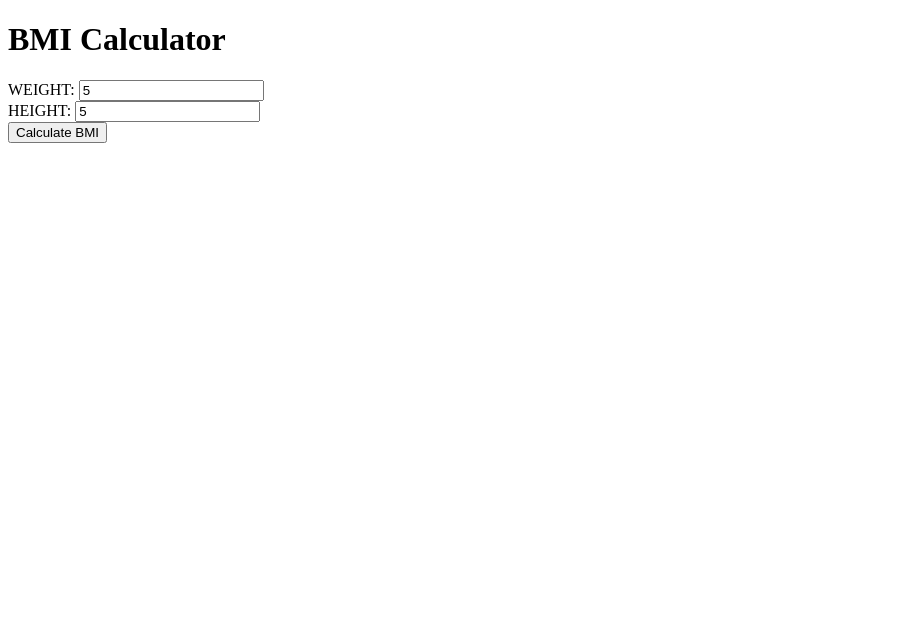
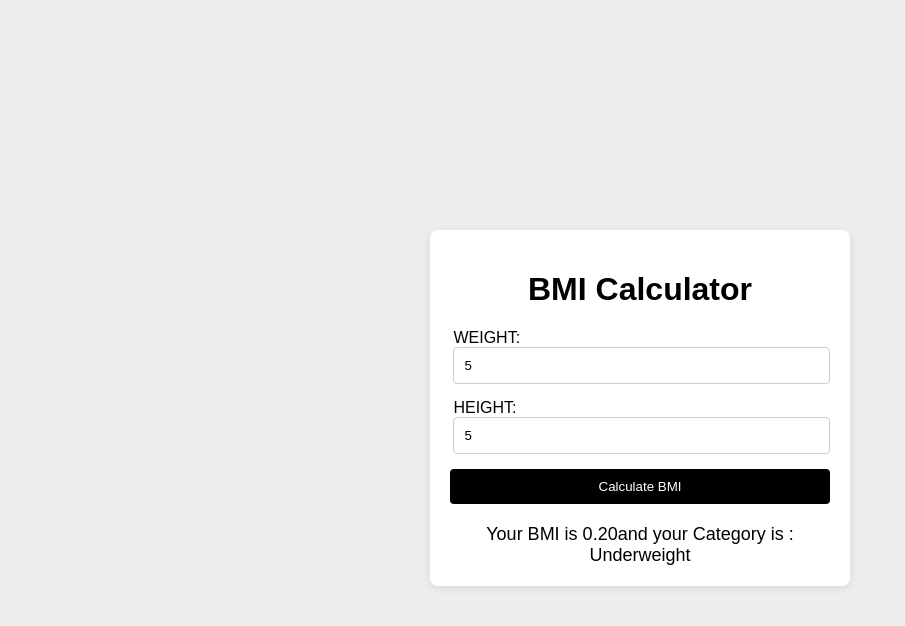
Before and after one commit to Itxadii161/classTask06-BMI-CALCULATOR, a plain HTML site: page index.html in a window 1280 px wide. Both pictures are taken after typing "5", "5" into the empty fields and a click on the button "Calculate BMI". Shown: the whole page, without its empty margins (0-905 px from the left). Drawn offline with Linux system fonts and the light colour scheme.

Commit message:
script on btn completed

```diff
--- a/index.html
+++ b/index.html
@@ -10,15 +10,13 @@
     <div class="container">
         <h1>BMI Calculator</h1>
         <div class="input-container">
-            <!-- <label for="weight">Weight (kg):</label> -->
             WEIGHT: <input type="number" id="weight" placeholder="Enter your weight in kg" required>
         </div>
         <div class="input-container">
-            <!-- <label for="height">Height (m):</label> -->
             HEIGHT: <input type="number" id="height" placeholder="Enter your height in m" required>
         </div>
         <button id="calculate-btn" onclick="calculateBMI()">Calculate BMI</button>
-        <div class="result" id="output"></div>
+        <div id="output"></div>
     </div>
 
     <script src="script.js"></script>
--- a/script.js
+++ b/script.js
@@ -1,12 +1,12 @@
 // Function that will calculate BMI
 function calculateBMI() {
-    // Get user input values
-    var weight = parseFloat(document.getElementById('weight').value);
-    var height = parseFloat(document.getElementById('height').value);
+    // takes inputs from users
+    var weight = (document.getElementById('weight').value);
+    var height = (document.getElementById('height').value);
     var output = document.getElementById('output');
 
     // checking that the number or input is less than 0 and
-    if (isNaN(weight) || isNaN(height) || weight <= 0 || height <= 0) {
+    if (weight <= 0 || height <= 0) {
         output.textContent = 'Please enter positive numbers for weight and height.';
         return;
     }
@@ -15,22 +15,19 @@ function calculateBMI() {
     var bmi = weight / (height * height);
     // Round the value to 2 decimal places
     var roundedBMI = bmi.toFixed(2);
-    let categoryMessage = '';
+    var category = '';
 
-    // Determine BMI category
+    // BMI category based on the calculated BMI:
     if (bmi < 18.5) {
-        categoryMessage = 'Underweight';
+        category = 'Underweight';
     } else if (bmi >= 18.5 && bmi < 24.9) {
-        categoryMessage = 'Normal weight';
+        category = 'Normal weight';
     } else if (bmi >= 25 && bmi < 29.9) {
-        categoryMessage = 'Overweight';
+        category = 'Overweight';
     } else {
-        categoryMessage = 'Obesity';
+        category = 'Obesity';
     }
 
-    // Display result
-    resultDiv.textContent = `Your BMI is ${roundedBMI}. Category: ${categoryMessage}`;
+    // shows output
+    output.textContent = `Your BMI is ${roundedBMI}and your Category is : ${category}`;
 }
-
-// Attach event listener to the button
-document.getElementById('calculate-btn').addEventListener('click', calculateBMI);
--- a/style.css
+++ b/style.css
@@ -0,0 +1,51 @@
+body {
+    font-family: Arial, Helvetica, sans-serif;
+    background-color: #eee;
+    display: flex;
+    justify-content: center;
+    align-items: center;
+    height: 100vh;
+}
+.container {
+    background: white;
+    padding: 20px;
+    border-radius: 8px;
+    box-shadow: 0 2px 10px rgba(0, 0, 0, 0.1);
+    width: 30%;
+}
+h1 {
+    text-align: center;
+    color: black;
+}
+.input-container {
+    display: flex;
+    flex-direction: column;
+    margin: 15px 3px;
+}
+
+input {
+    width: 95%;
+    padding: 10px;
+    border: 1px solid #ccc;
+    border-radius: 4px;
+}
+
+button {
+    width: 100%;
+    padding: 10px;
+    background-color: #000000;
+    color: white;
+    border: none;
+    border-radius: 4px;
+    cursor: pointer;
+}
+
+button:hover {
+    background-color: #1f2220;
+}
+
+#output {
+    margin-top: 20px;
+    text-align: center;
+    font-size: 18px;
+}
```
